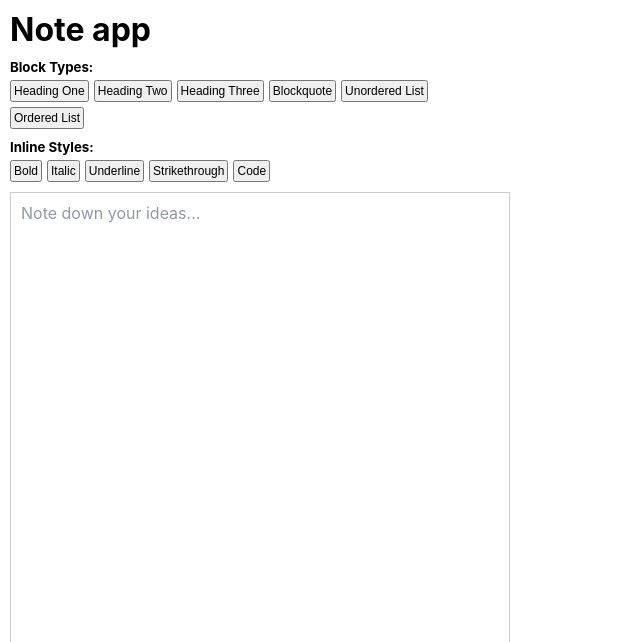
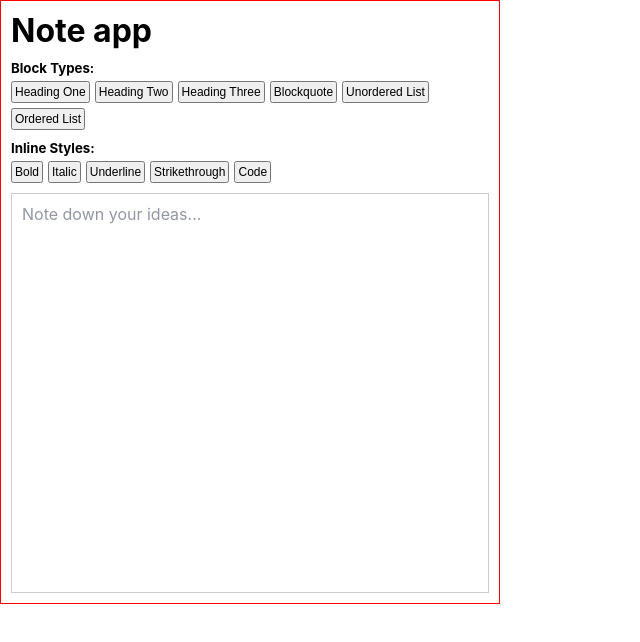
Before and after one commit to MuhametSmaili/note-it, a Next.js app: page / in a window 1280 px wide. Shown: the top 642 px of the page, without its empty margins (0-640 px from the left). Built offline with nearby package versions, Linux system fonts and the light colour scheme.

Commit message:
refactor: window height and style update

```diff
--- a/components/NoteEditor.tsx
+++ b/components/NoteEditor.tsx
@@ -61,8 +61,8 @@ const NoteEditor = () => {
       <div
         style={{
           border: '1px solid #ccc',
-          height: 500,
-          width: 'inherit',
+          height: 400,
+          width: '100%',
           overflowY: 'auto',
           padding: 10,
           marginTop: 10,
--- a/pages/index.tsx
+++ b/pages/index.tsx
@@ -5,7 +5,7 @@ import NoteEditor from '@components/NoteEditor';
 
 const Home: NextPage = () => {
   return (
-    <div style={{ width: 500, padding: 10 }}>
+    <div style={{ width: 500, height: 'fit-content', padding: 10, border: '1px solid red' }}>
       <Head>
         <title>Create Next App</title>
         <meta name="description" content="Generated by create next app" />
```
